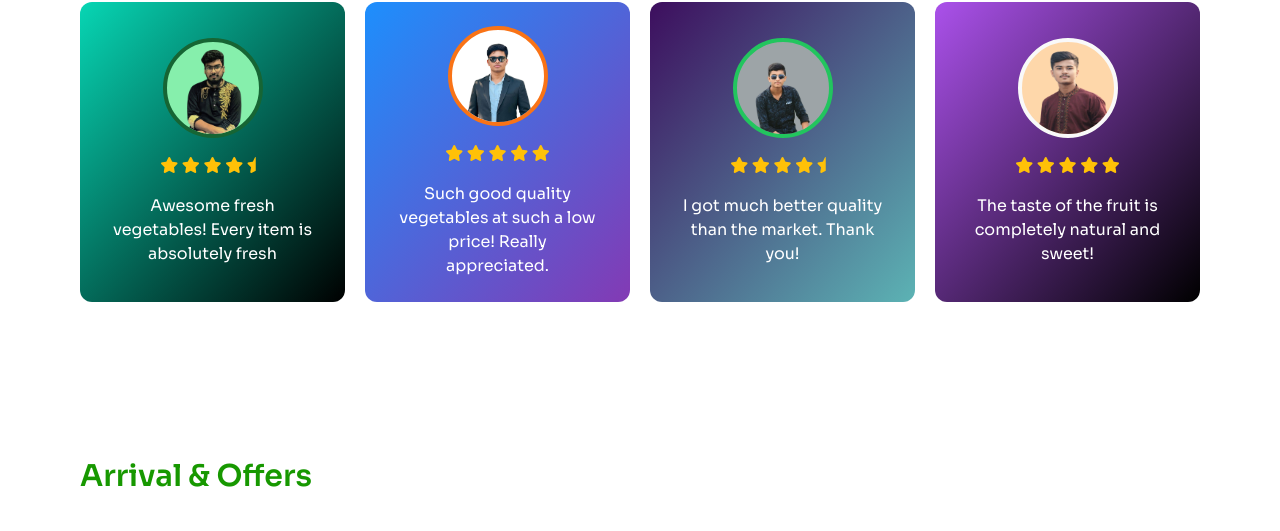
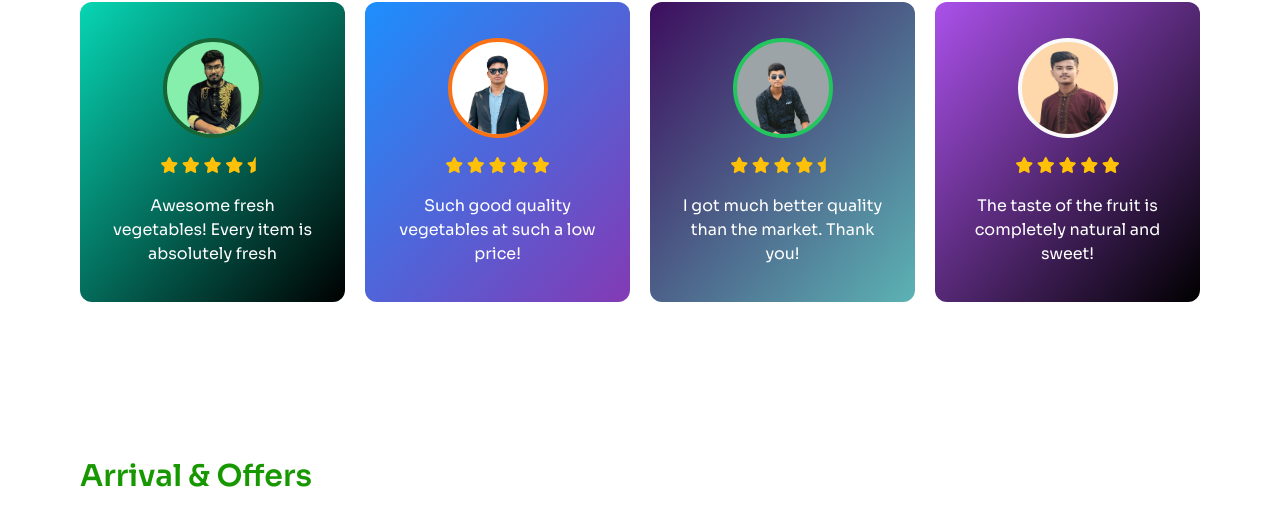
Before and after one commit to shahadat-hasan/B11-A3-Living, a plain HTML site: page index.html in a window 1280 px wide. Shown: the part 2837-3368 px from the top of the page. Drawn offline with nearby package versions, Linux system fonts and the light colour scheme.

Commit message:
upadate customer review

```diff
--- a/index.html
+++ b/index.html
@@ -287,7 +287,7 @@
                         <i class="fa-solid fa-star  text-[#FFC107]"></i>
                         <i class="fa-solid fa-star  text-[#FFC107]"></i>
                     </div>
-                    <p class="text-center text-white">Such good quality vegetables at such a low price! Really appreciated.</p>
+                    <p class="text-center text-white">Such good quality vegetables at such a low price!</p>
                 </div>
                  <!-- card-3  -->
                  <div class="flex flex-col items-center justify-center rounded-xl py-5 px-8 bg-gradient-to-br from-[#3d0e5e] to-[#5cb3b4] space-y-4 h-[300px]">
```
